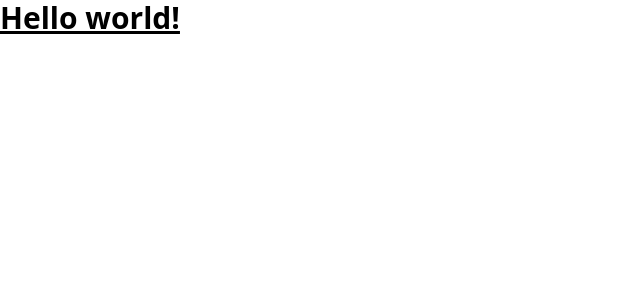
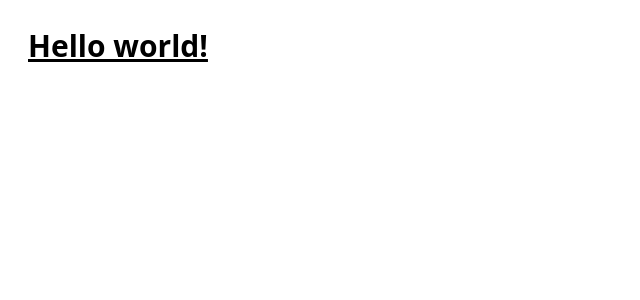
Before and after one commit to ozzestrophic/ecommerce-store, a React (Vite) app: page / in a window 1280 px wide. Shown: the top 300 px of the page, without its empty margins (0-640 px from the left). Built offline with nearby package versions, Linux system fonts and the light colour scheme.

Commit message:
build: setup prettier for tailwind

```diff
--- a/package.json
+++ b/package.json
@@ -23,6 +23,8 @@
     "eslint-plugin-react-hooks": "^4.6.0",
     "eslint-plugin-react-refresh": "^0.4.5",
     "postcss": "^8.4.33",
+    "prettier": "^3.2.5",
+    "prettier-plugin-tailwindcss": "^0.5.11",
     "tailwindcss": "^3.4.1",
     "vite": "^5.0.8"
   }
--- a/src/App.jsx
+++ b/src/App.jsx
@@ -2,7 +2,7 @@
 // import viteLogo from "/vite.svg";
 
 function App() {
-  return <h1 className="text-3xl font-bold underline">Hello world!</h1>;
+  return <h1 className="m-4 p-3 text-3xl font-bold underline">Hello world!</h1>;
 }
 
 export default App;
```
Also changed, not shown: 1 other file (tests, documents, lock files or other folders).
